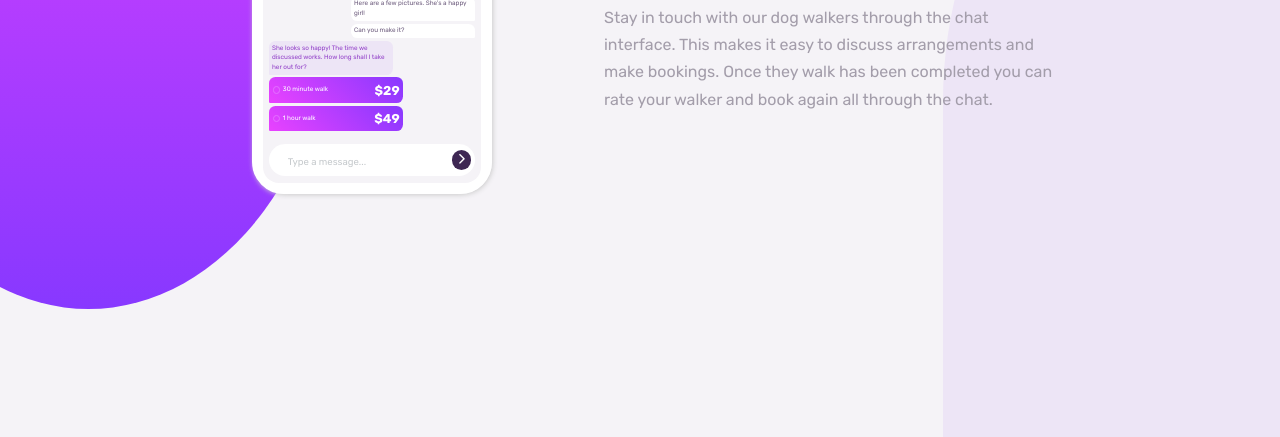
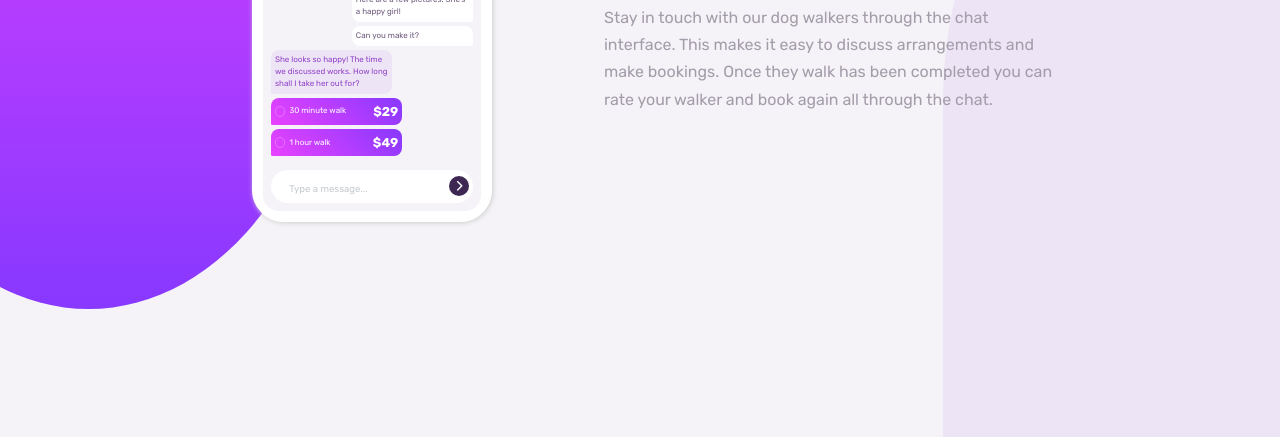
Before and after one commit to tomasmansilla/chat-app-css-illustration-master, a plain HTML site: page index.html in a window 1280 px wide. Shown: the part 363-800 px from the top of the page. Drawn offline with Linux system fonts and the light colour scheme.

Commit message:
update styles.css file

```diff
--- a/styles.css
+++ b/styles.css
@@ -1,9 +1,9 @@
-@import url('https://fonts.googleapis.com/css2?family=Rubik:wght@400;500;700&display=swap');
+@import url("https://fonts.googleapis.com/css2?family=Rubik:wght@400;500;700&display=swap");
 
 :root {
   box-sizing: border-box;
 
-  --Rubik-font: 'Rubik', sans-serif;
+  --Rubik-font: "Rubik", sans-serif;
   --regular-weight: 400;
   --medium-weight: 500;
   --bold-weight: 700;
@@ -163,19 +163,19 @@ img {
 
 /* illustration body */
 .illustration__body {
-  padding: 0.4em;
+  padding: 0.5em;
   border-radius: 0 0 1em 1em;
   background-color: var(--color-bg);
 }
 
 .illustration__body > * + * {
-  margin-top: 0.4em;
+  margin-top: 0.5em;
 }
 
 .message {
-  font-size: 0.4rem;
+  font-size: 0.5rem;
   max-width: 60%;
-  padding: 0.4em;
+  padding: 0.5em;
   border-radius: 1em;
   border-bottom-right-radius: 0.2em;
   margin-left: auto;
@@ -191,7 +191,7 @@ img {
   background-color: var(--color-receptor-bg-chat);
 }
 
-.message-img{
+.message-img {
   text-align: right;
 }
 
@@ -202,8 +202,8 @@ img {
 }
 
 .radio-button {
-  width: 1.2em;
-  height: 1.2em;
+  width: 1.3em;
+  height: 1.3em;
   border: 1px solid var(--color-radio-button);
   border-radius: 50%;
 }
@@ -213,13 +213,13 @@ img {
   display: flex;
   padding: 0.5em;
   align-items: center;
-  gap: 0.4em;
+  gap: 0.5em;
   color: var(--color-white);
   background-image: linear-gradient(
     45deg,
     var(--color-gradient-magenta),
     var(--color-gradient-violet)
-  )
+  );
 }
 
 .price {
@@ -234,15 +234,15 @@ img {
   font-size: 0.6rem;
   padding: 0.7em 0.4em 0.7em 1.9em;
   border-radius: 2em;
-  margin-top: 1.3em;
+  margin-top: 1.4em;
   background-color: var(--color-white);
   color: var(--color-placeholder-text);
 }
 
 .send-button {
   margin-left: auto;
-  width: 2em;
-  height: 2em;
+  width: 2.1em;
+  height: 2.1em;
   border-radius: 50%;
   background-color: var(--color-send-button);
   display: flex;
```
